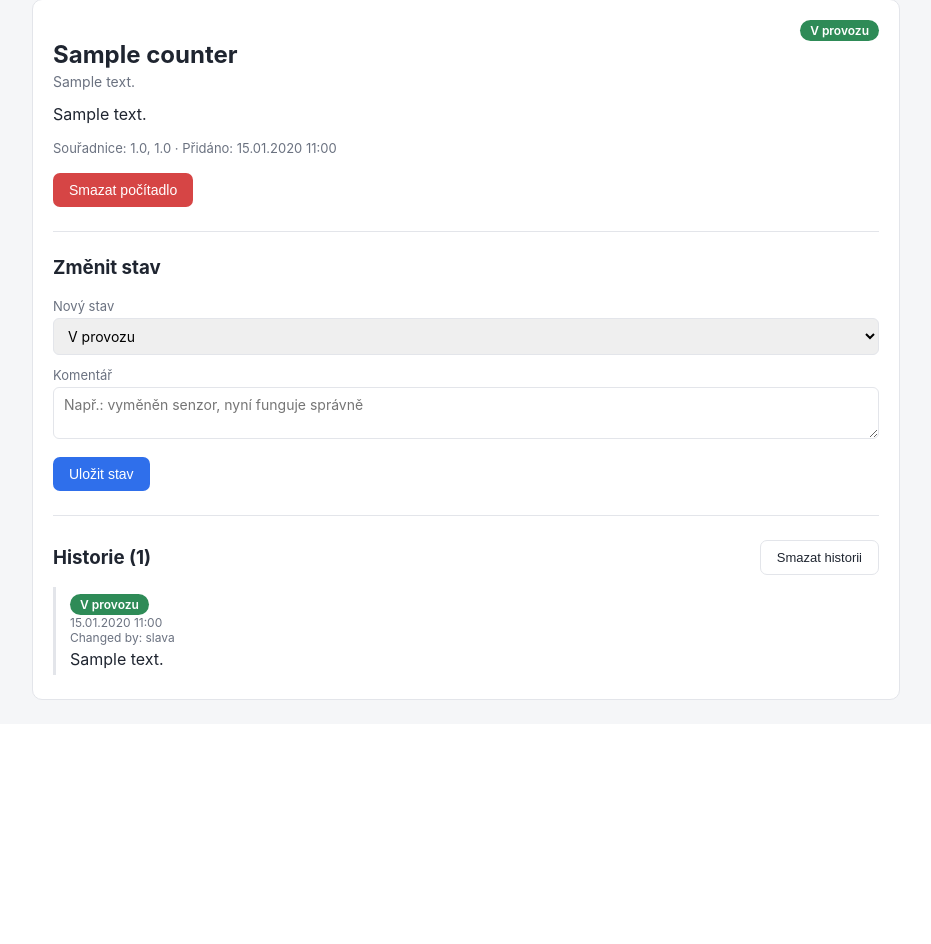
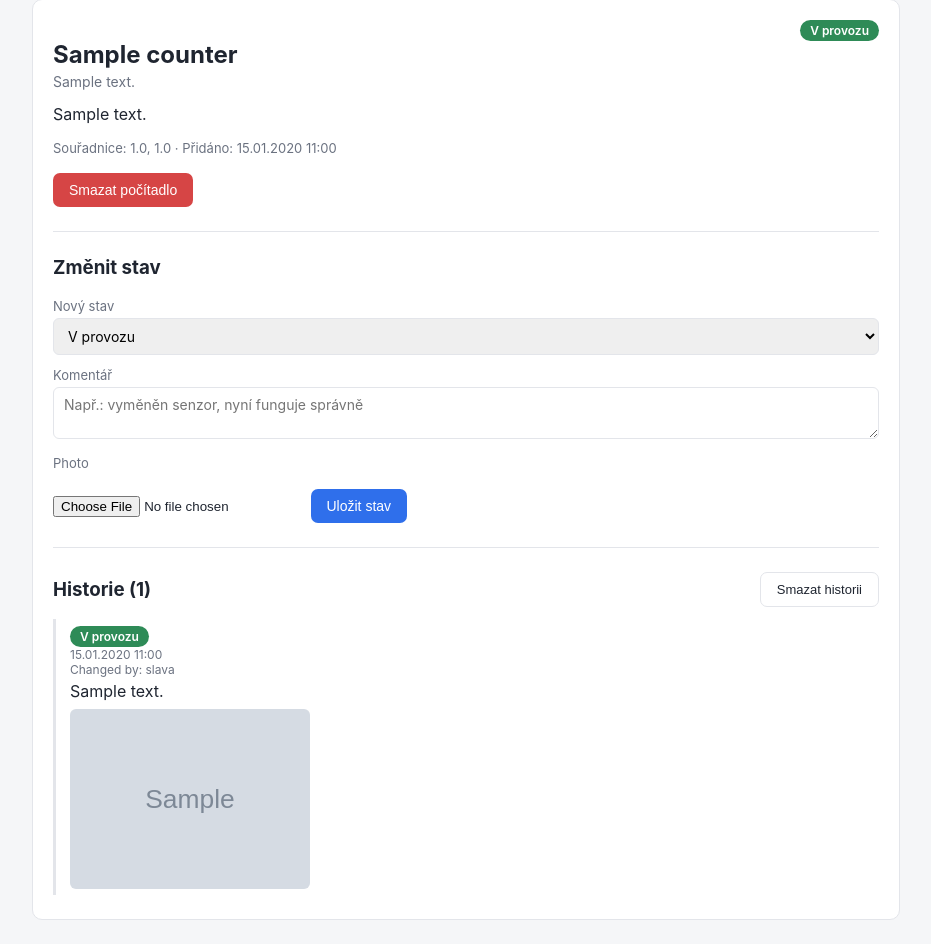
Before and after one commit to Yaroslav-09/trafficcounters, a Django app: page /counters/1/ in a window 1280 px wide. Shown: the part 91-1035 px from the top of the page, without its empty margins (174-1105 px from the left). Before the commit the page ends 791 px from the top, so only its background shows below. Run offline with Django 5.2, Linux system fonts and the light colour scheme; a user stored in the database is signed in; data comes from the database, SQL or seed files in the repository; tables that the repository leaves empty hold one stand-in row (values such as "Sample post"); grey boxes marked "Sample" are stand-in pictures.

Commit message:
Add photos to change history

```diff
--- a/counters/forms.py
+++ b/counters/forms.py
@@ -27,8 +27,9 @@ class StatusUpdateForm(forms.ModelForm):
 
     class Meta:
         model = CounterEvent
-        fields = ['status', 'note']
+        fields = ['status', 'note', 'photo']
         widgets = {
+            'photo': forms.ClearableFileInput(attrs={'accept': 'image/*'}),
             'note': forms.Textarea(attrs={'rows': 2, 'placeholder': 'Např.: vyměněn senzor, nyní funguje správně'}),
         }
         labels = {
--- a/counters/models.py
+++ b/counters/models.py
@@ -78,6 +78,12 @@ class CounterEvent(models.Model):
         blank=True,
         verbose_name='User',
     )
+    photo = models.ImageField(
+        upload_to='event_photos/',
+        blank=True,
+        null=True,
+        verbose_name='Photo',
+    )
 
     def __str__(self):
         return f'{self.counter.name}: {self.get_status_display()} ({self.created_at:%d.%m.%Y %H:%M})'
--- a/counters/templates/counters/counter_detail.html
+++ b/counters/templates/counters/counter_detail.html
@@ -29,7 +29,7 @@
 <hr style="margin:24px 0; border:none; border-top:1px solid var(--border);">
 
 <h3>Změnit stav</h3>
-<form method="post">
+<form method="post" enctype="multipart/form-data">
     {% csrf_token %}
     {% for field in status_form %}
         <label for="{{ field.id_for_label }}">{{ field.label }}</label>
@@ -87,6 +87,11 @@
             {% endif %}
         </div>
         {% if event.note %}<div style="margin-top:4px;">{{ event.note }}</div>{% endif %}
+        {% if event.photo %}
+            <a href="{{ event.photo.url }}" target="_blank" rel="noopener">
+                <img src="{{ event.photo.url }}" alt="Event photo" style="display:block; max-width:260px; max-height:180px; margin-top:8px; border-radius:6px; object-fit:cover;">
+            </a>
+        {% endif %}
     </div>
     {% endfor %}
 {% else %}
--- a/counters/views.py
+++ b/counters/views.py
@@ -90,7 +90,7 @@ def counter_detail(request, pk):
     events = counter.events.all()  # вже відсортовано за -created_at в Meta
 
     if request.method == 'POST':
-        status_form = StatusUpdateForm(request.POST)
+        status_form = StatusUpdateForm(request.POST, request.FILES)
         if status_form.is_valid():
             event = status_form.save(commit=False)
             event.counter = counter
--- a/requirements.txt
+++ b/requirements.txt
@@ -1,5 +1,6 @@
 Django>=5.0,<6.0
 gunicorn>=21.0
 whitenoise>=6.6
+Pillow>=10.0
 dj-database-url>=2.1
 psycopg[binary]>=3.1
--- a/trafficcounters/settings.py
+++ b/trafficcounters/settings.py
@@ -108,6 +108,8 @@ USE_TZ = True
 
 STATIC_URL = '/static/'
 STATIC_ROOT = BASE_DIR / 'staticfiles'
+MEDIA_URL = '/media/'
+MEDIA_ROOT = BASE_DIR / 'media'
 STORAGES = {
     'staticfiles': {
         # CompressedStaticFilesStorage je spolehlivější než Manifest na Renderu
--- a/trafficcounters/urls.py
+++ b/trafficcounters/urls.py
@@ -1,3 +1,5 @@
+from django.conf import settings
+from django.conf.urls.static import static
 from django.contrib import admin
 from django.urls import path, include
 
@@ -8,3 +10,5 @@ urlpatterns = [
     path('admin/', admin.site.urls),
     path('', include('counters.urls')),
 ]
+
+urlpatterns += static(settings.MEDIA_URL, document_root=settings.MEDIA_ROOT)
```
Also changed, not shown: counters/migrations/0004_counterevent_photo.py (added), 1 other file.
